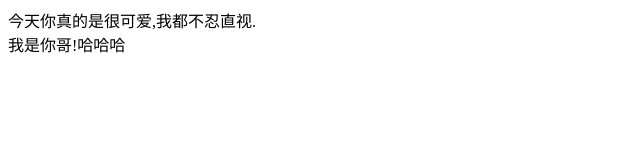
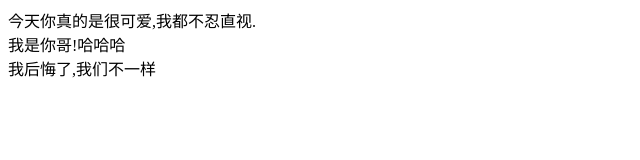
Before and after one commit to shenmanong/1709B, a plain HTML site: page index.html in a window 1280 px wide. Shown: the whole page, without its empty margins (0-640 px from the left). Drawn offline with Linux system fonts and the light colour scheme.

Commit message:
'我乱了'

```diff
--- a/index.html
+++ b/index.html
@@ -8,5 +8,6 @@
     今天你真的是很可爱,我都不忍直视.
     <div>我是你哥!哈哈哈</div>
     <script src="js/index.js"></script>
+    我后悔了,我们不一样
 </body>
 </html>
```
